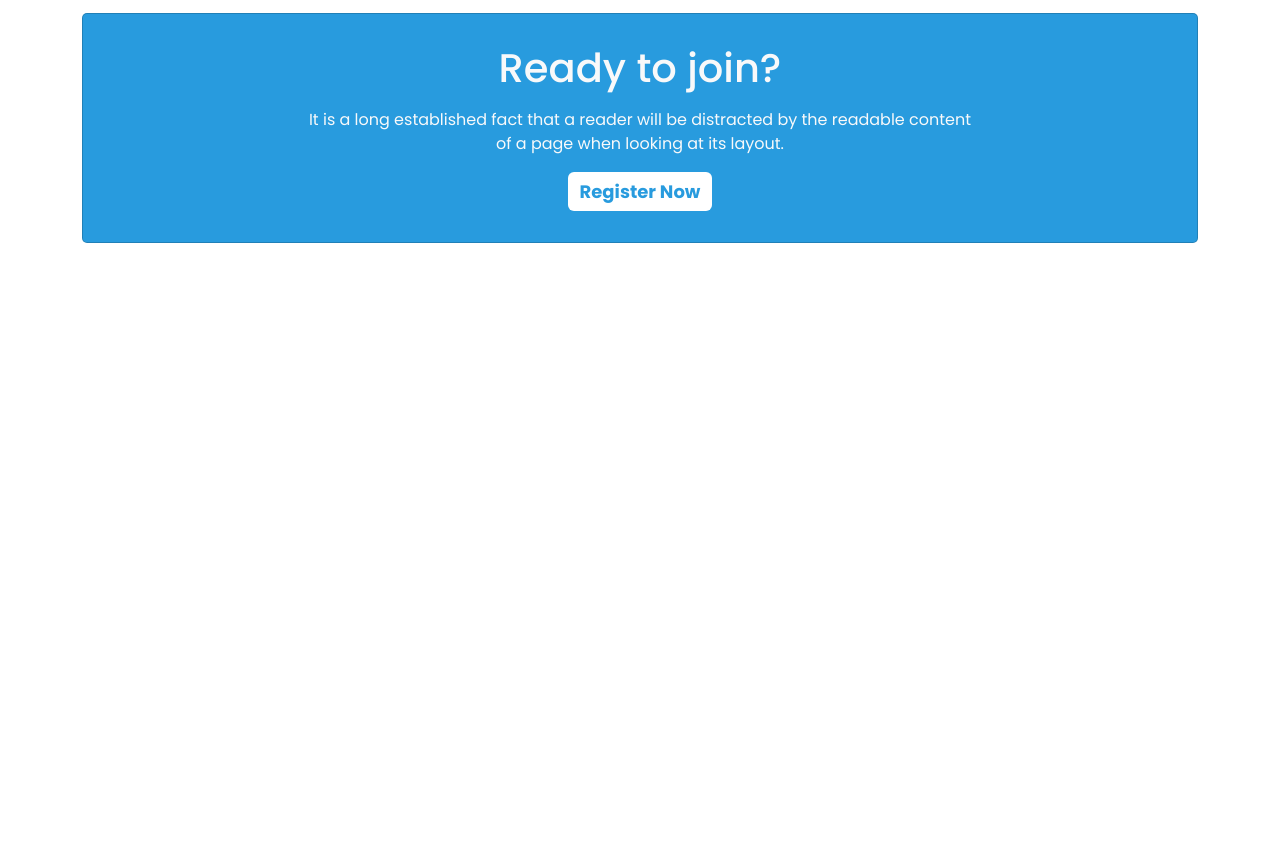
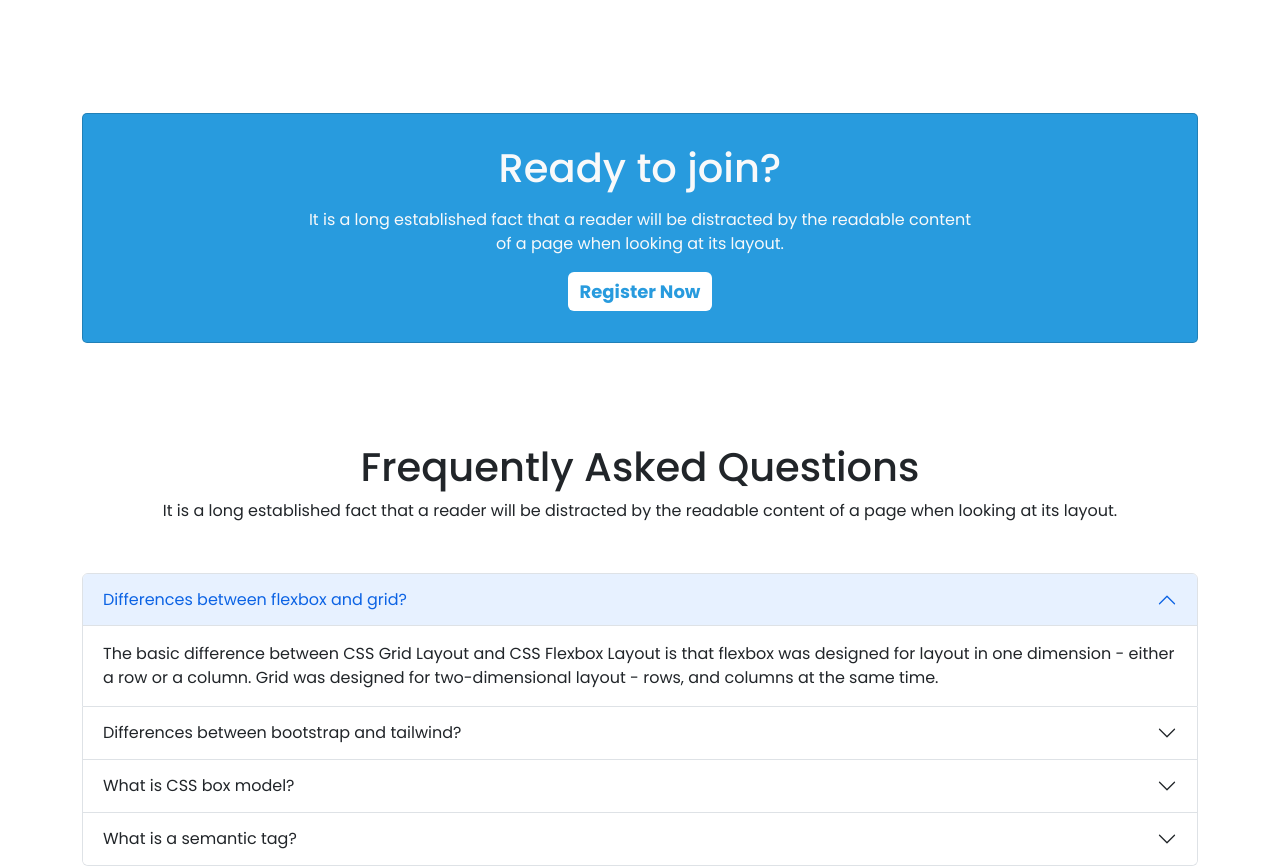
Before and after one commit to Mostakim-Hasan/the-learning-shelf, a plain HTML site: page index.html in a window 1280 px wide. Shown: the part 1589-2455 px from the top of the page. Before the commit the page ends 1832 px from the top, so only its background shows below. Drawn offline with nearby package versions, Linux system fonts and the light colour scheme.

Commit message:
added accordian

```diff
--- a/index.html
+++ b/index.html
@@ -102,7 +102,7 @@
                     content of a page when looking at its layout.</p>
             </div>
         </div>
-        <div class="d-flex justify-content-evenly mt-5">
+        <div class="d-flex justify-content-evenly my-5">
             <div class="courses-grid gap-5">
                 <div class="card mb-3" style="max-width: 540px;">
                     <div class="row g-0">
@@ -197,11 +197,13 @@
             </div>
         </div>
         <!-- regigter section -->
-        <div class="card text-center register-now d-flex align-items-center">
+        <div class="register-section-margin">
+            <div class="card text-center register-now d-flex align-items-center mt-5 mb-5">
                 <div class="card-body d-flex align-items-center">
                     <div class="text-light">
                         <h1 class="card-title">Ready to join?</h1>
-                    <p class="card-text mt-3"><span>It is a long established fact that a reader will be distracted by
+                        <p class="card-text mt-3"><span>It is a long established fact that a reader will be distracted
+                                by
                                 the readable content</span>
                             <br>
                             <span> of a page when looking at its layout.</span>
@@ -243,6 +245,82 @@
                     </div>
                 </div>
             </div>
+        </div>
+        <!-- Frequently Asked Questions -->
+        <div class="questions-margin">
+            <div class="text-center">
+                <h1>Frequently Asked Questions</h1>
+                <p>It is a long established fact that a reader will be distracted by the readable
+                    content of a page when looking at its layout.</p>
+            </div>
+            <div class="accordion accordion-margin" id="accordionExample">
+                <div class="accordion-item">
+                    <h2 class="accordion-header" id="headingOne">
+                        <button class="accordion-button" type="button" data-bs-toggle="collapse"
+                            data-bs-target="#collapseOne" aria-expanded="true" aria-controls="collapseOne">
+                            Differences between flexbox and grid?
+                        </button>
+                    </h2>
+                    <div id="collapseOne" class="accordion-collapse collapse show" aria-labelledby="headingOne"
+                        data-bs-parent="#accordionExample">
+                        <div class="accordion-body">
+                            The basic difference between CSS Grid Layout and CSS Flexbox Layout is that flexbox was
+                            designed for layout in one dimension - either a row or a column. Grid was designed for
+                            two-dimensional layout - rows, and columns at the same time.
+                        </div>
+                    </div>
+                </div>
+                <div class="accordion-item">
+                    <h2 class="accordion-header" id="headingTwo">
+                        <button class="accordion-button collapsed" type="button" data-bs-toggle="collapse"
+                            data-bs-target="#collapseTwo" aria-expanded="false" aria-controls="collapseTwo">
+                            Differences between bootstrap and tailwind?
+                        </button>
+                    </h2>
+                    <div id="collapseTwo" class="accordion-collapse collapse" aria-labelledby="headingTwo"
+                        data-bs-parent="#accordionExample">
+                        <div class="accordion-body">
+                            Bootstrap is much larger than Tailwind and requires multiple files to access its full
+                            functionality. Because of this, using Bootstrap means a significantly larger file size than
+                            Tailwind. Bootstrap also offers mobile-first, responsive components pre-styled to create
+                            flawless website pages quickly.
+                        </div>
+                    </div>
+                </div>
+                <div class="accordion-item">
+                    <h2 class="accordion-header" id="headingThree">
+                        <button class="accordion-button collapsed" type="button" data-bs-toggle="collapse"
+                            data-bs-target="#collapseThree" aria-expanded="false" aria-controls="collapseThree">
+                            What is CSS box model?
+                        </button>
+                    </h2>
+                    <div id="collapseThree" class="accordion-collapse collapse" aria-labelledby="headingThree"
+                        data-bs-parent="#accordionExample">
+                        <div class="accordion-body">
+                            In CSS, the term "box model" is used when talking about design and layout. The CSS box model
+                            is essentially a box that wraps around every HTML element. It consists of: margins, borders,
+                            padding, and the actual content.
+                        </div>
+                    </div>
+                </div>
+                <div class="accordion-item">
+                    <h2 class="accordion-header" id="headingFour">
+                        <button class="accordion-button collapsed" type="button" data-bs-toggle="collapse"
+                            data-bs-target="#collapseFour" aria-expanded="false" aria-controls="collapseFour">
+                            What is a semantic tag?
+                        </button>
+                    </h2>
+                    <div id="collapseFour" class="accordion-collapse collapse" aria-labelledby="headingFour"
+                        data-bs-parent="#accordionExample">
+                        <div class="accordion-body">
+                            The HTML semantics refers to the tags that provide meaning to an HTML page rather than just
+                            presentation. It makes HTML more comprehensible by better defining the different sections
+                            and layout of web pages.
+                        </div>
+                    </div>
+                </div>
+            </div>
+        </div>
     </main>
     <script src="https://cdn.jsdelivr.net/npm/bootstrap@5.2.1/dist/js/bootstrap.bundle.min.js"
         integrity="sha384-u1OknCvxWvY5kfmNBILK2hRnQC3Pr17a+RTT6rIHI7NnikvbZlHgTPOOmMi466C8"
--- a/style.css
+++ b/style.css
@@ -26,6 +26,10 @@ body {
     columns: 2;
 }
 
+.register-section-margin {
+    margin-top: 100px;
+}
+
 .register-now {
     height: 230px;
     background: #289BDE;
@@ -38,3 +42,11 @@ body {
     color: #289BDE;
     border: none;
 }
+
+.questions-margin {
+    margin-top: 100px;
+}
+
+.accordion-margin {
+    margin-top: 50px;
+}
```
Lines whose indentation alone changed are shown as unchanged.
